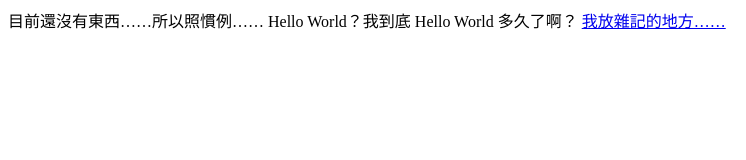
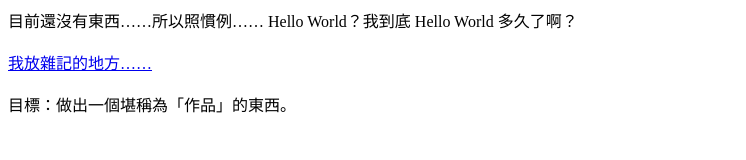
Before and after one commit to evilchiang/evilchiang.github.io, a plain HTML site: page index.html in a window 1280 px wide. Shown: the whole page, without its empty margins (0-746 px from the left). Drawn offline with Linux system fonts and the light colour scheme.

Commit message:
quick update

```diff
--- a/index.html
+++ b/index.html
@@ -5,8 +5,10 @@
     <title> evilchiang </title>
   </head>
   <body>
-    目前還沒有東西……所以照慣例…… Hello World？我到底 Hello World 多久了啊？
-
-    <a href="http://hanscholem.tw/">我放雜記的地方……</a>
+    目前還沒有東西……所以照慣例…… Hello World？我到底 Hello World 多久了啊？<br>
+    <br>
+    <a href="http://hanscholem.tw/">我放雜記的地方……</a><br>
+    <br>
+    目標：做出一個堪稱為「作品」的東西。
   </body>
 </html>
```
